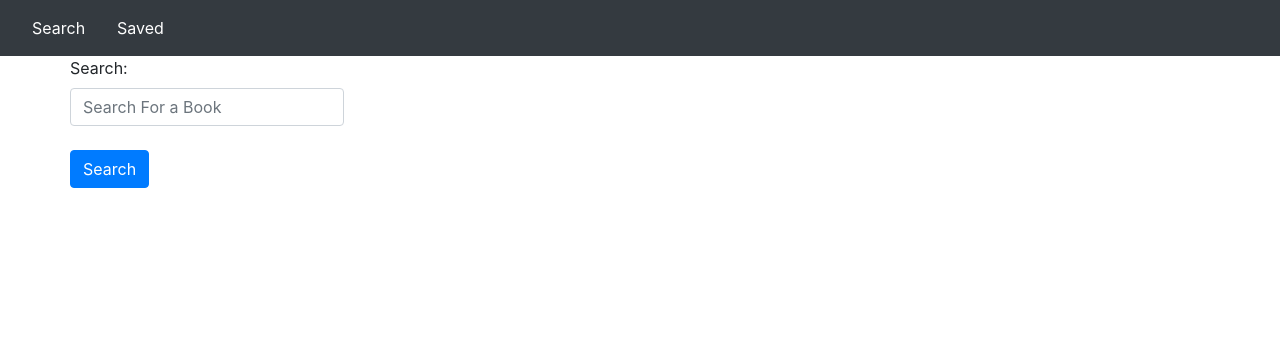
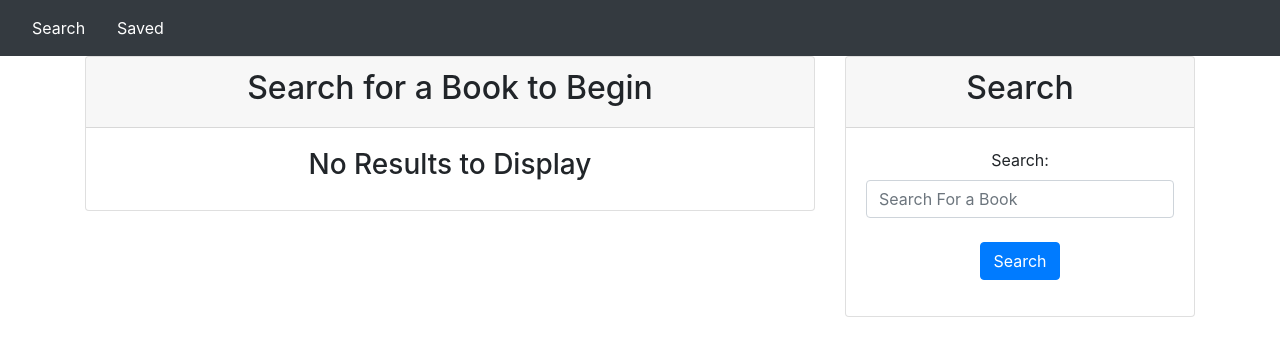
Before and after one commit to omair-muhi/google-books-search, a React (Create React App) app in the folder client/: page /search in a window 1280 px wide. Shown: the top 356 px of the page. Built offline with nearby package versions, Linux system fonts and the light colour scheme; no server answers.

Commit message:
Subject: Implement search and display books Problem: NA Solution: NA Note: NA

```diff
--- a/client/src/components/BookContainer.js
+++ b/client/src/components/BookContainer.js
@@ -20,15 +20,7 @@ class BookContainer extends Component {
 
     searchBooks = query => {
         API.search(query)
-            .then((res) => {
-                res.data.items.map((book) => {
-                    // for debugging purposes
-                    console.log("Title:", book.volumeInfo.title);
-                    console.log("Authors: ", book.volumeInfo.authors[0]);
-                    console.log("Description: ", book.volumeInfo.description);
-                });
-                this.setState({ result: res.data })
-            })
+            .then(res => this.setState({ result: res.data.items[0].volumeInfo }))
             .catch(err => console.log(err));
     };
 
@@ -47,25 +39,22 @@ class BookContainer extends Component {
     };
 
     render() {
+        // console.log("RESULT:", this.state.result);
+        // console.log(this.state.result.title);
         return (
             <Container>
                 <Row>
-                    <SearchForm
-                        value={this.state.search}
-                        handleInputChange={this.handleInputChange}
-                        handleFormSubmit={this.handleFormSubmit}
-                    />
-                    {/* <Col size="md-8">
+                    <Col size="md-8">
                         <Card
-                            heading={this.state.result.Title || "Search for a Movie to Begin"}
+                            heading={this.state.result.title || "Search for a Book to Begin"}
                         >
-                            {this.state.result.Title ? (
-                                <MovieDetail
-                                    title={this.state.result.Title}
-                                    src={this.state.result.Poster}
-                                    director={this.state.result.Director}
-                                    genre={this.state.result.Genre}
-                                    released={this.state.result.Released}
+                            {this.state.result.title ? (
+                                <BookDetail
+                                    title={this.state.result.title}
+                                    author={this.state.result.authors[0]}
+                                    description={this.state.result.description}
+                                    thumbnail={this.state.result.imageLinks.thumbnail}
+                                    link={this.state.result.infoLink}
                                 />
                             ) : (
                                 <h3>No Results to Display</h3>
@@ -80,7 +69,7 @@ class BookContainer extends Component {
                                 handleFormSubmit={this.handleFormSubmit}
                             />
                         </Card>
-                    </Col> */}
+                    </Col>
                 </Row>
             </Container>
         );
--- a/client/src/components/BookDetail.js
+++ b/client/src/components/BookDetail.js
@@ -3,10 +3,10 @@ import React from "react";
 function BookDetail(props) {
   return (
     <div className="text-center">
-      <img alt={props.title} className="img-fluid" src={props.src} style={{ margin: "0 auto" }} />
-      <h3>Director(s): {props.director}</h3>
-      <h3>Genre: {props.genre}</h3>
-      <h3>Released: {props.released}</h3>
+      <img alt={props.title} className="img-fluid" src={props.thumbnail} style={{ margin: "0 auto" }} />
+      <h3>Title: {props.title}</h3>
+      <h3>Author: {props.author}</h3>
+      <p className="lead">{props.description}</p>
     </div>
   );
 }
```
